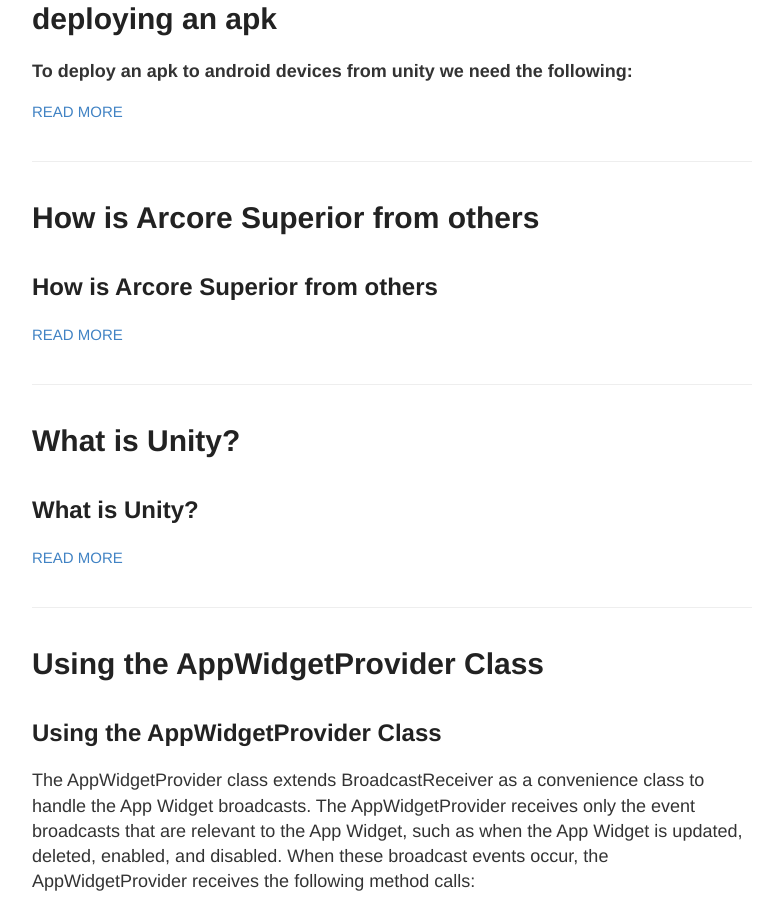
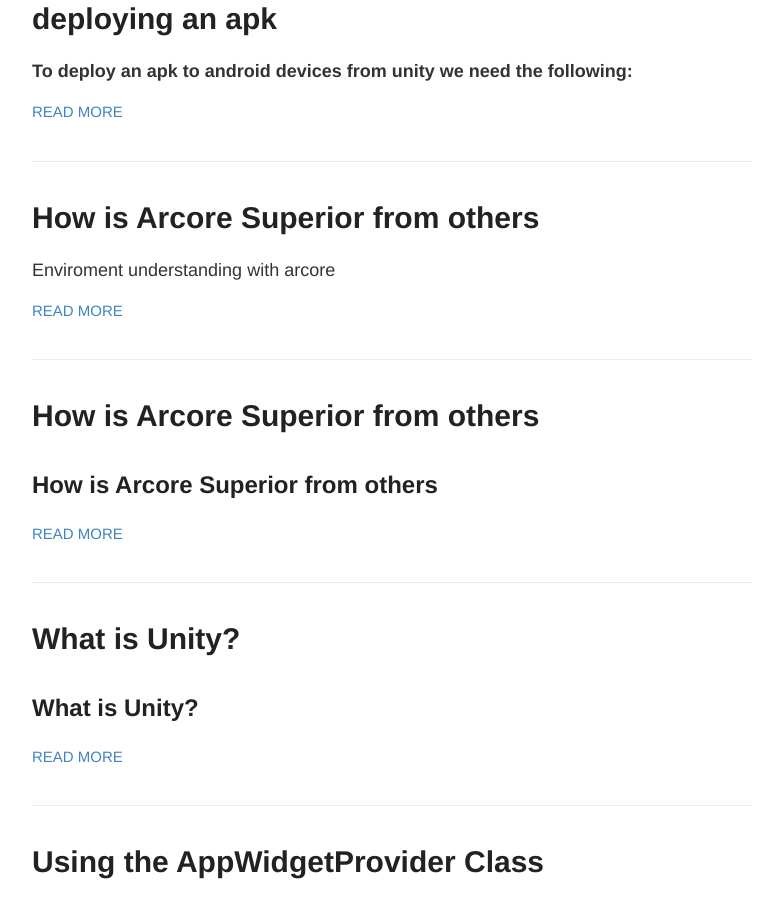
Before and after one commit to Ishmeetblog/ishmeetblog.github.io, a Jekyll site: the page built from index.html, in a window 1280 px wide and 900 px high, scrolled down 2035 px. Shown: the whole window, without its empty margins (248-1031 px from the left). Built offline with Jekyll 4.4.1, drawn with Linux system fonts in a browser that asks for light colours.

Commit message:
Update 2018-12-17-arcore-env.md

```diff
--- a/_posts/2018-12-17-arcore-env.md
+++ b/_posts/2018-12-17-arcore-env.md
@@ -1,5 +1,6 @@
 ---
-published: false
+layout: post
+title: How is Arcore Superior from others
 ---
 Enviroment understanding with arcore
 
```
